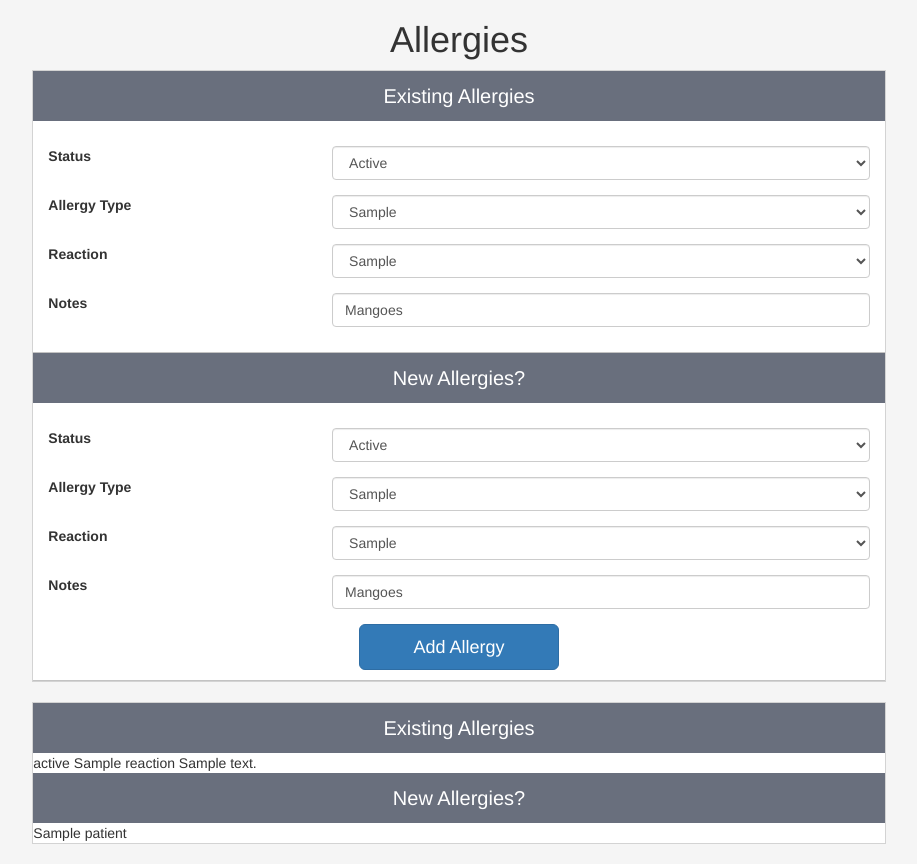
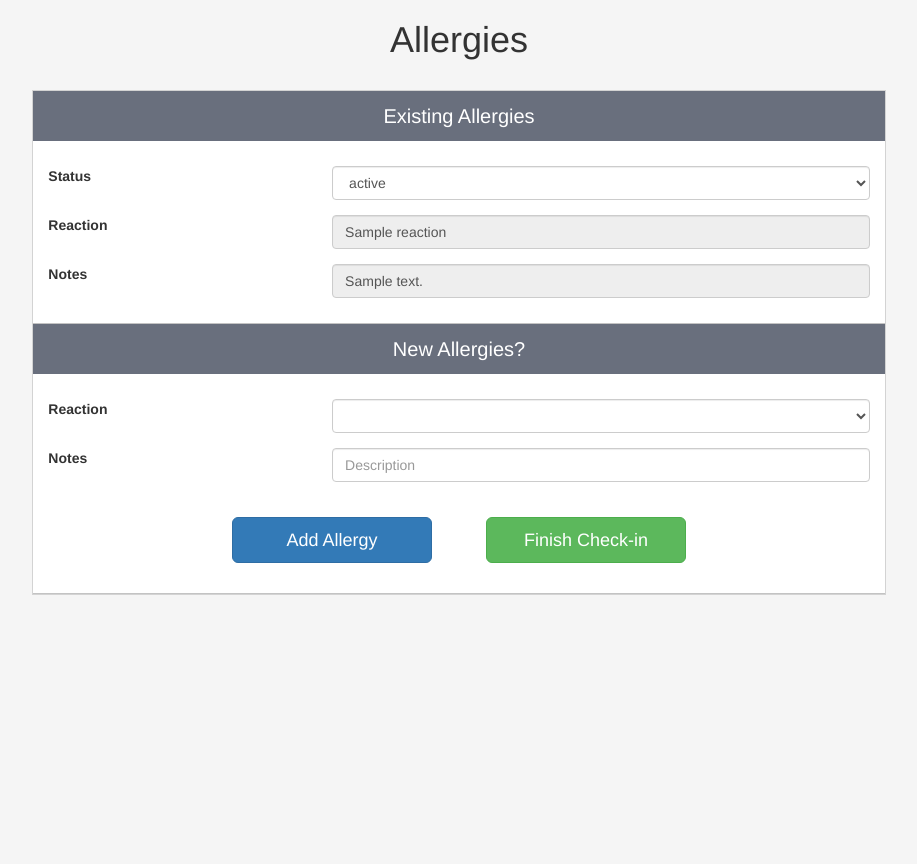
Before and after one commit to yujinjcho/drchrono_birthday, a Django app: template signin/templates/signin/allergies.html in a window 1280 px wide. Shown: the whole page, without its empty margins (181-1098 px from the left). After the commit the page ends 595 px from the top, so only its background shows below. Run offline with Django 3.2, Linux system fonts and the light colour scheme; the template is opened without the code that fills it: most values are stand-ins (such as "Sample title", 1, 10 or a date in 2020); some libraries are stand-ins or nearby versions.

Commit message:
Update styling and add allergies

```diff
--- a/signin/static/signin/css/stylesheet.css
+++ b/signin/static/signin/css/stylesheet.css
@@ -132,6 +181,8 @@ body {
 
 .add-allergy-container {
     text-align: center;
+    padding-top: 20px;
+    padding-bottom: 20px;
 }
 
 .allergy-form-container {
@@ -147,3 +198,14 @@ body {
 .add-btn-container {
     text-align:center;
 }
+
+#exit-checkin{
+    width: 200px;
+    margin-left: 50px;
+
+}
+
+.btn-container {
+    width: 100%;
+    text-align: center;
+}
--- /dev/null
+++ b/signin/static/signin/js/allergies.js
@@ -0,0 +1,102 @@
+(function (){
+
+  function addAllergyListen() {
+    var addAllergyBtn = document.getElementById('add-allergy');
+    addAllergyBtn.addEventListener('click', addAllergy)
+  };
+
+  function addAllergy(){
+    var reactionsAdd = document.getElementById('reaction-to-add');
+    var notesAdd = document.getElementById('notes-to-add');
+
+    var allergyContainer = document.getElementById('existing-allergy-container');
+    var allergyItem = document.createElement("div");
+    allergyItem.className = "allergy-item";
+
+
+    reaction_output = createReaction(reactionsAdd);
+    notes_output = createNote(notesAdd)
+
+    allergyItem.appendChild(createStatus());
+    allergyItem.appendChild(reaction_output[0]);
+    allergyItem.appendChild(notes_output[0]);
+
+    allergyContainer.appendChild(allergyItem);
+    createNewAllergy(patient_id, reaction_output[1], notes_output[1])
+  }
+
+  function createNote(notes){
+    var notesRow = document.createElement("div");
+    var notesLabel = document.createElement("label");
+    var notesInputContainer = document.createElement("div");
+
+    notesRow.className = 'form-group row';
+    notesLabel.className = "col-xs-4 col-form-label";
+    notesLabel.innerHTML = 'Notes';
+    notesInputContainer.className = "col-xs-8";
+    notesInputContainer.innerHTML = "<input class='form-control' type='text' value='".concat(notes.value).concat("' id='test' disabled>");
+    notesVal = notes.value;
+
+    notesRow.appendChild(notesLabel);
+    notesRow.appendChild(notesInputContainer);
+    notes.value = '';
+    return [notesRow, notesVal]
+  }
+
+  function createStatus(){
+    var statusRow = document.createElement("div");
+    var statusLabel = document.createElement("label");
+    var statusInputContainer = document.createElement("div");
+
+    statusRow.className = "form-group row";
+    statusLabel.className = "col-xs-4 col-form-label";
+    statusLabel.innerHTML = 'Status';
+    statusInputContainer.className = "col-xs-8";
+    statusInputContainer.innerHTML = '<select class="form-control"><option value="active" selected>active</option><option value="Inactive">inactive</option></select>';
+
+    statusRow.appendChild(statusLabel);
+    statusRow.appendChild(statusInputContainer);
+
+    return statusRow
+  }
+
+  function createReaction(reactionReason){
+
+    var reactionIndex = [reactionReason.selectedIndex];
+    var reactionSelect = reactionReason.options[reactionIndex].value;
+
+    if (reactionSelect == "") {
+      throw "must select a reaction"
+    }
+
+    var reactionRow = document.createElement("div");
+    var reactionLabel = document.createElement("label");
+    var reactionInputContainer = document.createElement("div");
+    reactionRow.className = 'form-group row';
+    reactionLabel.className = 'col-xs-4 col-form-label';
+    reactionLabel.innerHTML = 'Reaction';
+    reactionInputContainer.className = 'col-xs-8';
+    reactionInputContainer.innerHTML = "<input class='form-control' type='text' value='".concat(reactionSelect).concat("' id='test' disabled>");
+
+    reactionRow.appendChild(reactionLabel);
+    reactionRow.appendChild(reactionInputContainer);
+
+    return [reactionRow, reactionSelect]
+  }
+
+  function createNewAllergy(patient_id, reaction, notes){
+    newAllergy = {
+      'patient_id':patient_id,
+      'reaction':reaction,
+      'notes':notes
+    }
+    newAllergies.push(newAllergy);
+  }
+
+  function main() {
+    addAllergyListen();
+  };
+
+  main();
+
+})();
--- a/signin/static/signin/js/manage_signin.js
+++ b/signin/static/signin/js/manage_signin.js
@@ -26,7 +26,7 @@
     }
     else {
       //If Patient information is found
-      patientFound.className = "alert alert-success"
+      patientFound.className = "alert"
       patientNotFound.className = "alert alert-warning patient-alert"
       createPatientInfo(data);
       setAppointmentFinder(data);
--- a/signin/templates/signin/allergies.html
+++ b/signin/templates/signin/allergies.html
@@ -13,7 +13,7 @@
         <h1 class="patient-header">Allergies</h1>
 
             <div class='patient-form-container col-md-8 col-md-offset-2 col-lg-8 col-lg-offset-2'>
-                <div class="patient-info">
+                <div id="existing-allergy-container" class="patient-info">
                     <div class='allergy-header'>Existing Allergies</div>
 
                       {% for a_allergy in allergies %}
@@ -22,40 +22,26 @@
                         <div class="form-group row">
                           <label for="test" class="col-xs-4 col-form-label">Status</label>
                           <div class="col-xs-8">
-                              <select class="form-control">
-                                <option value="" selected>Active</option>
-                                <option value="">Inactive</option>
+                              <select class="form-control" id="allergy-{{a_allergy.id}}">
+                                <option value="active" selected>active</option>
+                                <option value="Inactive">inactive</option>
                               </select>
 
                           </div>
                         </div>
 
                         <div class="form-group row">
-                          <label for="test" class="col-xs-4 col-form-label">Allergy Type</label>
-                          <div class="col-xs-8">
-                              <select class="form-control">
-                                {% for allergy_type in allergy_types %}
-                                  <option value="{{allergy_type}}">{{allergy_type}}</option>
-                                {% endfor %}
-                              </select>
-                          </div>
-                        </div>
-
-                        <div class="form-group row">
                           <label for="test" class="col-xs-4 col-form-label">Reaction</label>
                           <div class="col-xs-8">
-                              <select class="form-control">
-                                {% for a_reaction in reactions %}
-                                  <option value="{{a_reaction}}">{{a_reaction}}</option>
-                                {% endfor %}
-                              </select>
+                              <input class="form-control" type="text" value="{{ a_allergy.reaction }}" id="test" disabled>
+
                           </div>
                         </div>
 
                         <div class="form-group row">
                           <label for="test" class="col-xs-4 col-form-label">Notes</label>
                           <div class="col-xs-8">
-                              <input class="form-control" type="text" value="Mangoes" id="test">
+                              <input class="form-control" type="text" value="{{ a_allergy.notes }}" id="test" disabled>
                           </div>
                         </div>
 
@@ -68,31 +54,10 @@
                       <div class="allergy-item">
 
                         <div class="form-group row">
-                          <label for="test" class="col-xs-4 col-form-label">Status</label>
-                          <div class="col-xs-8">
-                              <select class="form-control">
-                                <option value="" selected>Active</option>
-                                <option value="">Inactive</option>
-                              </select>
-
-                          </div>
-                        </div>
-
-                        <div class="form-group row">
-                          <label for="test" class="col-xs-4 col-form-label">Allergy Type</label>
-                          <div class="col-xs-8">
-                              <select class="form-control">
-                                {% for allergy_type in allergy_types %}
-                                  <option value="{{allergy_type}}">{{allergy_type}}</option>
-                                {% endfor %}
-                              </select>
-                          </div>
-                        </div>
-
-                        <div class="form-group row">
                           <label for="test" class="col-xs-4 col-form-label">Reaction</label>
                           <div class="col-xs-8">
-                              <select class="form-control">
+                              <select id="reaction-to-add" class="form-control">
+                                  <option value="">
                                 {% for a_reaction in reactions %}
                                   <option value="{{a_reaction}}">{{a_reaction}}</option>
                                 {% endfor %}
@@ -103,41 +68,29 @@
                         <div class="form-group row">
                           <label for="test" class="col-xs-4 col-form-label">Notes</label>
                           <div class="col-xs-8">
-                              <input class="form-control" type="text" value="Mangoes" id="test">
+                              <input id="notes-to-add" class="form-control" type="text" value="" placeholder="Description" id="test">
                           </div>
                         </div>
 
                         <div class="add-allergy-container">
                           <button id="add-allergy" class="btn btn-primary btn-lg">Add Allergy</button>
+                          <a href="{% url 'signin:exit' %}?appt_id={{ appt_id }}">
+                            <button id="exit-checkin" class="btn btn-success btn-lg">Finish Check-in</button>
+                          </a>
                         </div>
-
                       </div>
-
                   </div>
                 </div>
-
-
               </div>
-
-
-
-        <div class='patient-form-container col-md-8 col-md-offset-2 col-lg-8 col-lg-offset-2'>
-          <div class='allergy-header'>Existing Allergies</div>
-
-
-            {{patient.status}}
-            {{patient.reaction}}
-            {{patient.notes}}
-
-
-          <div class='allergy-header'>New Allergies?</div>
-          {{patient}}
-
-        </div>
     </div>
 
-    <script type="text/javascript"></script>
+    <script type="text/javascript">
+      var newAllergies = [];
+      var patient_id = '{{ patient_id }}';
+
+    </script>
     <script src="{% static 'signin/js/jquery-3.1.0.min.js' %}"></script>
+    <script src="{% static 'signin/js/allergies.js' %}"></script>
 
 
 </body>
--- a/signin/templates/signin/patient_form.html
+++ b/signin/templates/signin/patient_form.html
@@ -77,7 +77,7 @@
       var patient_id = {{patient.id}};
       var doctor_id = {{patient.doctor}};
       var patient_data = {{ patient_json|safe }};
-      var exit_url = "{% url 'signin:allergies' %}?patient=".concat(patient_id);
+      var exit_url = "{% url 'signin:allergies' %}?patient=".concat(patient_id).concat("&appt_id=").concat("{{ appt_id }}");
       //var exit_url = "{% url 'signin:allergies' %}";
 
     </script>
```
Also changed, not shown: other parts of signin/static/signin/css/stylesheet.css (+50 -1 lines), signin/static/signin/js/patient_form.js (+20 -0 lines), signin/templates/signin/patient_signin.html (+34 -23 lines), signin/views.py (+15 -9 lines).
